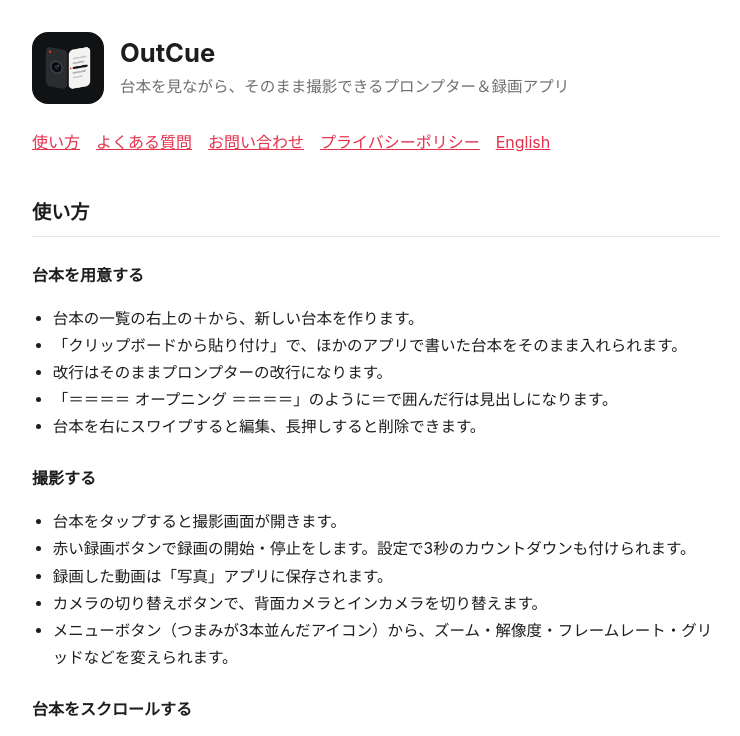
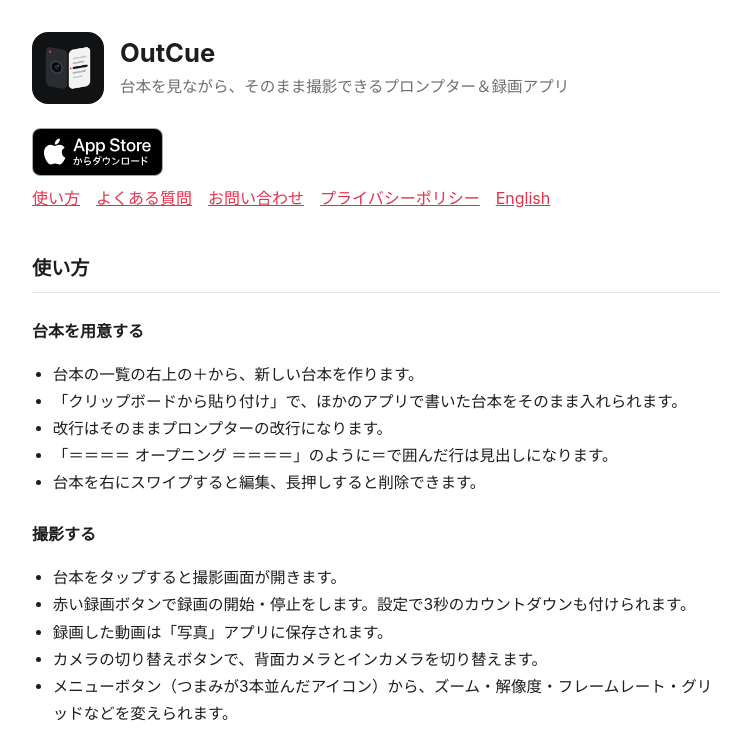
Before and after one commit to ichigochan03/ichigochan03.github.io, a plain HTML site: page outcue/index.html in a window 1280 px wide. Shown: the top 736 px of the page, without its empty margins (264-1004 px from the left). Drawn offline with Linux system fonts and the light colour scheme.

Commit message:
Add files via upload

```diff
--- a/outcue/index.html
+++ b/outcue/index.html
@@ -5,6 +5,7 @@
 <meta name="viewport" content="width=device-width, initial-scale=1">
 <title>OutCue サポート</title>
 <meta name="description" content="台本を見ながら撮影できるプロンプター＆録画アプリ「OutCue」の使い方とお問い合わせ。">
+<meta name="apple-itunes-app" content="app-id=6831830960">
 <link rel="stylesheet" href="style.css">
 </head>
 <body>
@@ -16,6 +17,8 @@
       <p class="lead">台本を見ながら、そのまま撮影できるプロンプター＆録画アプリ</p>
     </div>
   </header>
+
+  <p class="store"><a href="https://apps.apple.com/jp/app/outcue/id6831830960"><img src="badge-ja-jp.svg" alt="App Store からダウンロード" height="48"></a></p>
 
   <nav>
     <a href="#guide">使い方</a>
--- a/outcue/style.css
+++ b/outcue/style.css
@@ -38,3 +38,5 @@ a { color: var(--accent); }
 .note { background: var(--card); border-radius: 12px; padding: 12px 16px; }
 nav { display: flex; flex-wrap: wrap; gap: 8px 16px; margin: 8px 0 0; }
 footer { margin-top: 48px; color: var(--sub); font-size: 0.85rem; }
+.store { margin: 0 0 8px; }
+.store img { display: block; }
```
Also changed, not shown: index.html (+1 -0 lines), outcue/en/index.html (+3 -0 lines), outcue/badge-en-us.svg (added), outcue/badge-ja-jp.svg (added).
